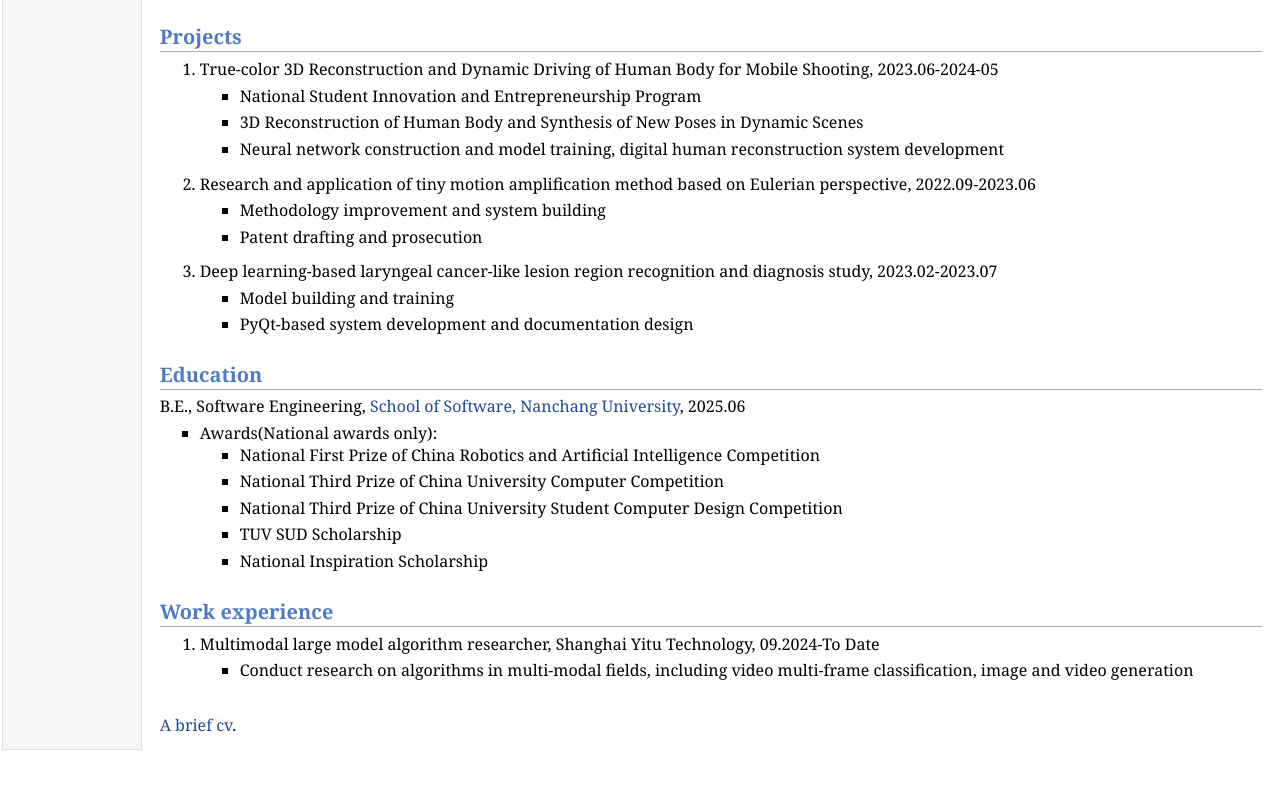
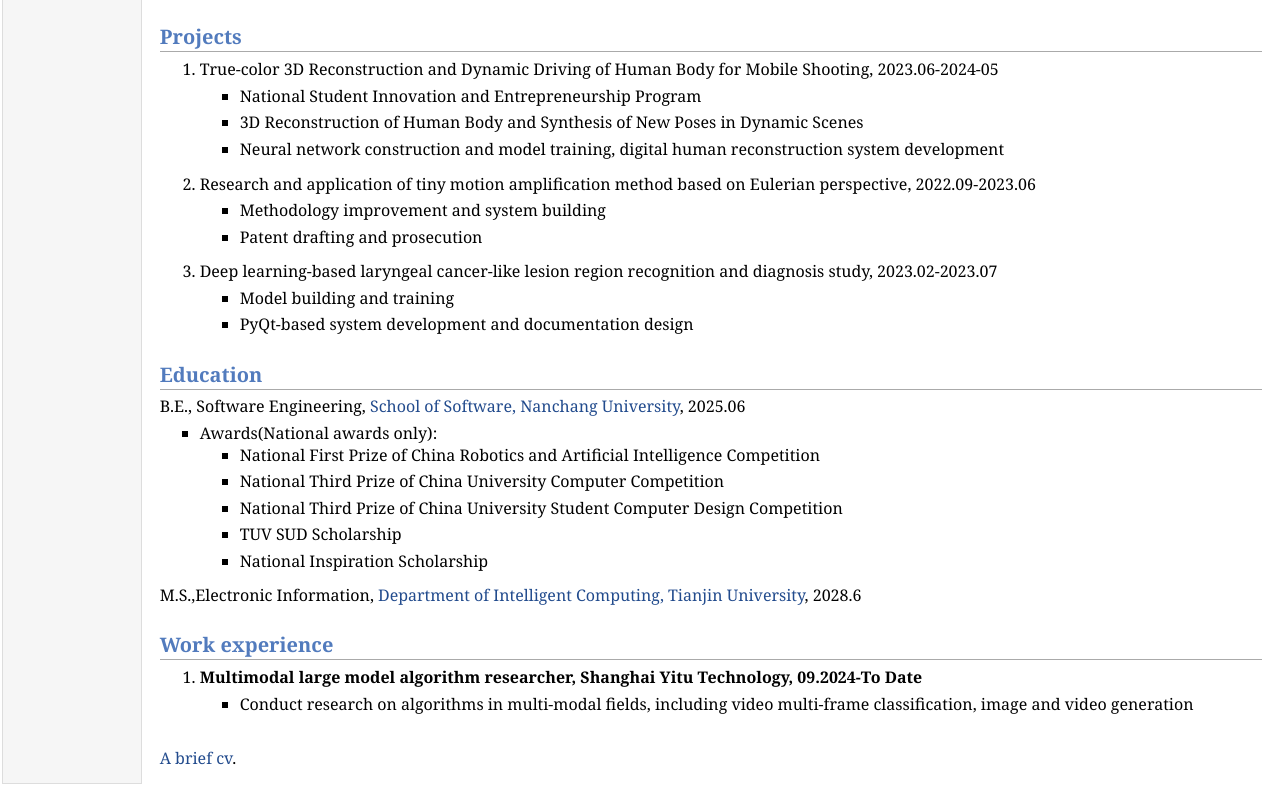
Before and after one commit to tianledu/tianledu.github.io, a plain HTML site: page index.html in a window 1280 px wide. Shown: the part 747-1541 px from the top of the page. Before the commit the page ends 1507 px from the top, so only its background shows below. Drawn offline with Linux system fonts and the light colour scheme.

Commit message:
Update index.html

```diff
--- a/index.html
+++ b/index.html
@@ -133,9 +133,10 @@ My current research interests are in the fields of computer vision and machine l
   </ul>
 </li>
 </ul>
+<p>M.S.,Electronic Information, <a href="https://cic.tju.edu.cn/">Department of Intelligent Computing, Tianjin University</a>, 2028.6</p>
 <h2>Work experience</h2>
 <ol>
-<li><p>Multimodal large model algorithm researcher, Shanghai Yitu Technology, 09.2024-To Date</p></li>
+<li><p><b>Multimodal large model algorithm researcher, Shanghai Yitu Technology, 09.2024-To Date</b></p></li>
 <ul>
 <li><p>Conduct research on algorithms in multi-modal fields, including video multi-frame classification, image and video generation</p>
 </li>
```
